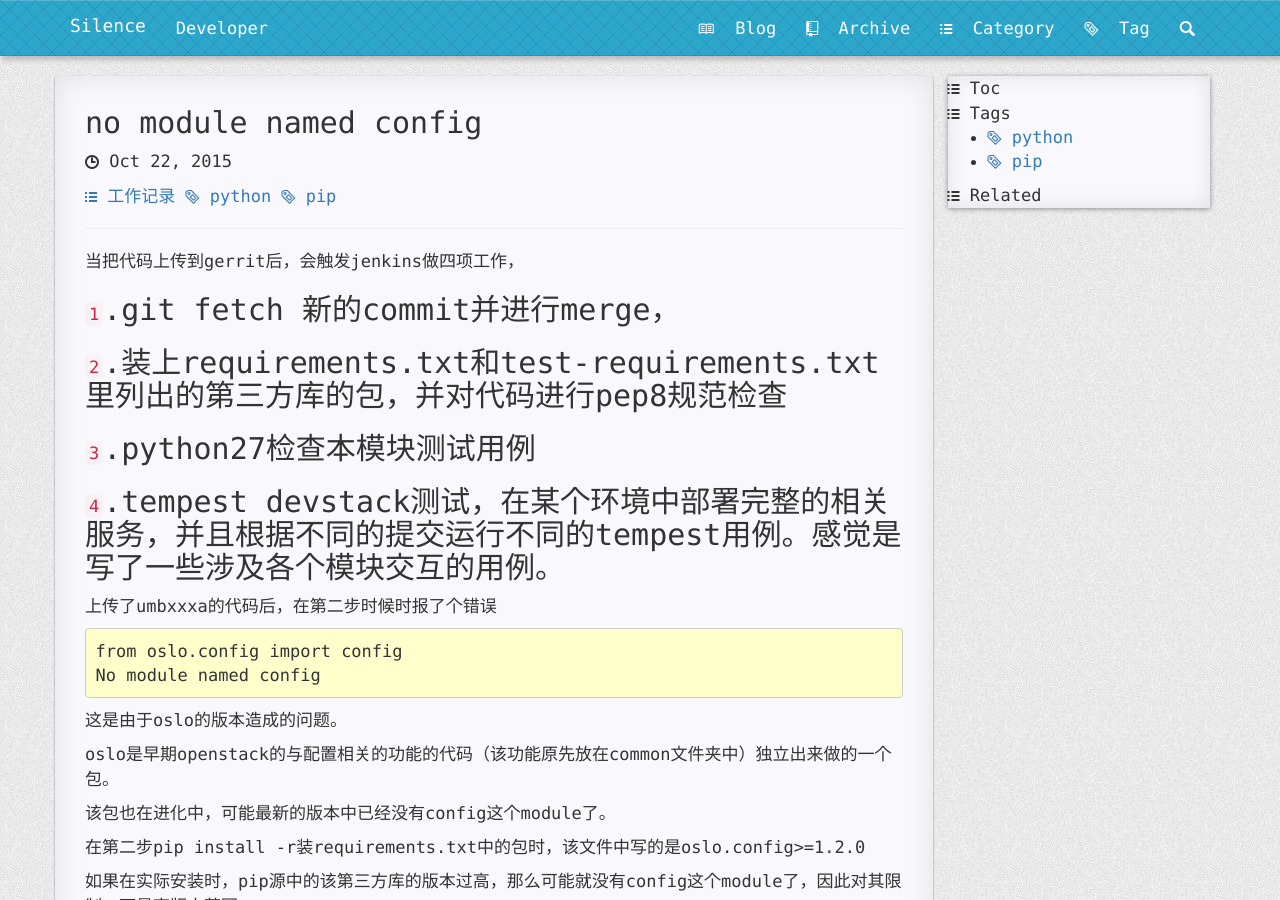
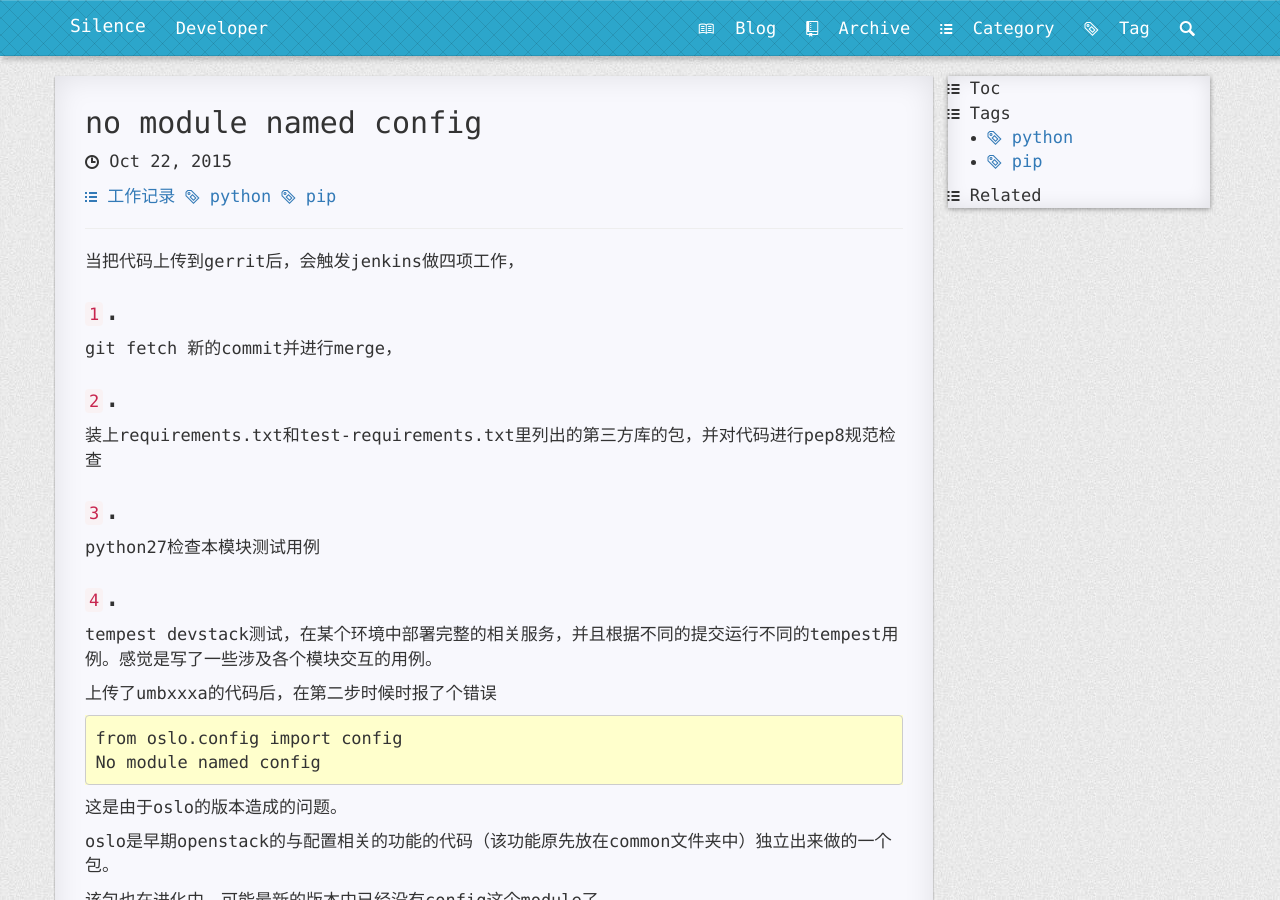
Before and after one commit to danolphoenix/danolphoenix.github.io, a Jekyll site: the page built from _posts/2015-10-22-no module named config.md, in a window 1280 px wide and 900 px high. Built offline with Jekyll 4.4.1, drawn with Linux system fonts in a browser that asks for light colours; nearby versions of some CDN libraries; Markdown is read by kramdown in place of the engine named in the settings; comment, search, counter and statistics services are not loaded.

```diff
--- a/_posts/2015-10-22-no module named config.md
+++ b/_posts/2015-10-22-no module named config.md
@@ -8,13 +8,21 @@ categories: 工作记录
 当把代码上传到gerrit后，会触发jenkins做四项工作，
 
 
-##`1`.git fetch 新的commit并进行merge，
+##`1`.
 
-##`2`.装上requirements.txt和test-requirements.txt里列出的第三方库的包，并对代码进行pep8规范检查
+git fetch 新的commit并进行merge，
 
-##`3`.python27检查本模块测试用例
+##`2`.
 
-##`4`.tempest devstack测试，在某个环境中部署完整的相关服务，并且根据不同的提交运行不同的tempest用例。感觉是写了一些涉及各个模块交互的用例。
+装上requirements.txt和test-requirements.txt里列出的第三方库的包，并对代码进行pep8规范检查
+
+##`3`.
+
+python27检查本模块测试用例
+
+##`4`.
+
+tempest devstack测试，在某个环境中部署完整的相关服务，并且根据不同的提交运行不同的tempest用例。感觉是写了一些涉及各个模块交互的用例。
 
 
 上传了umbxxxa的代码后，在第二步时候时报了个错误
```
